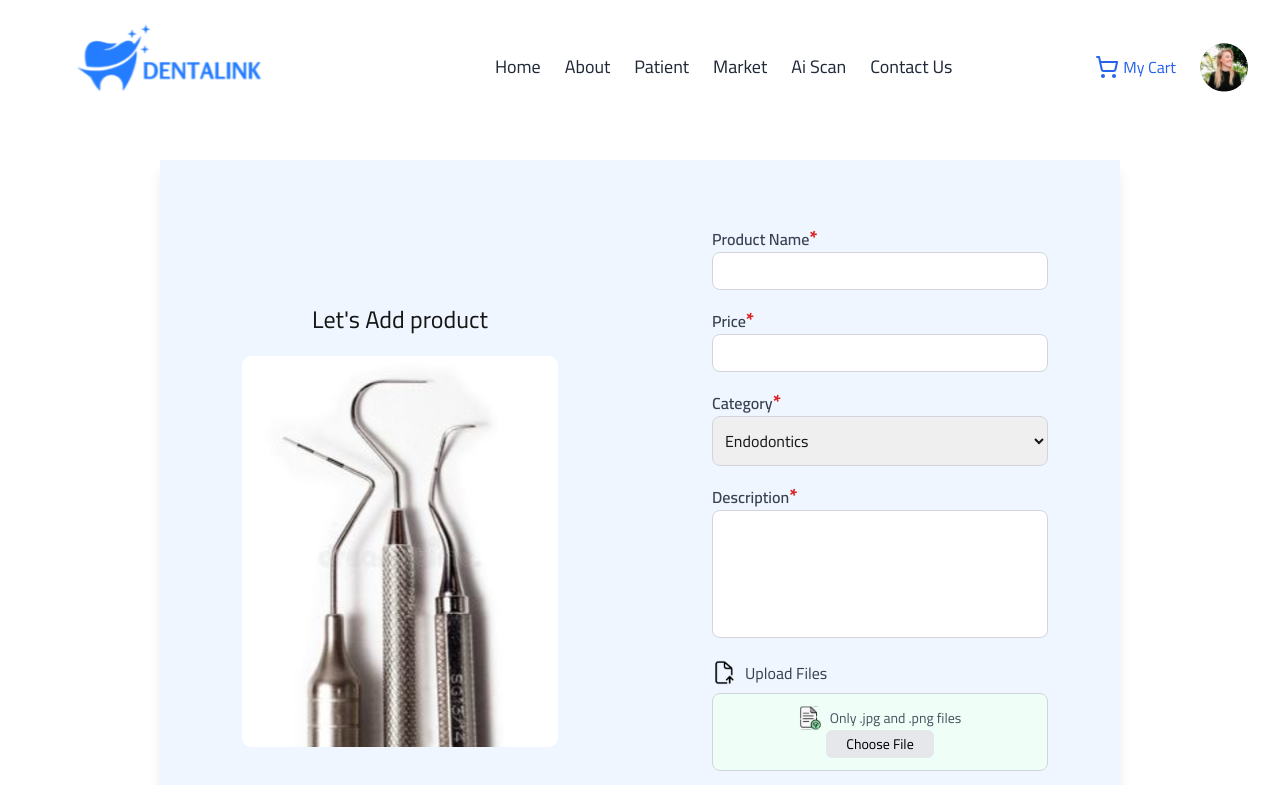
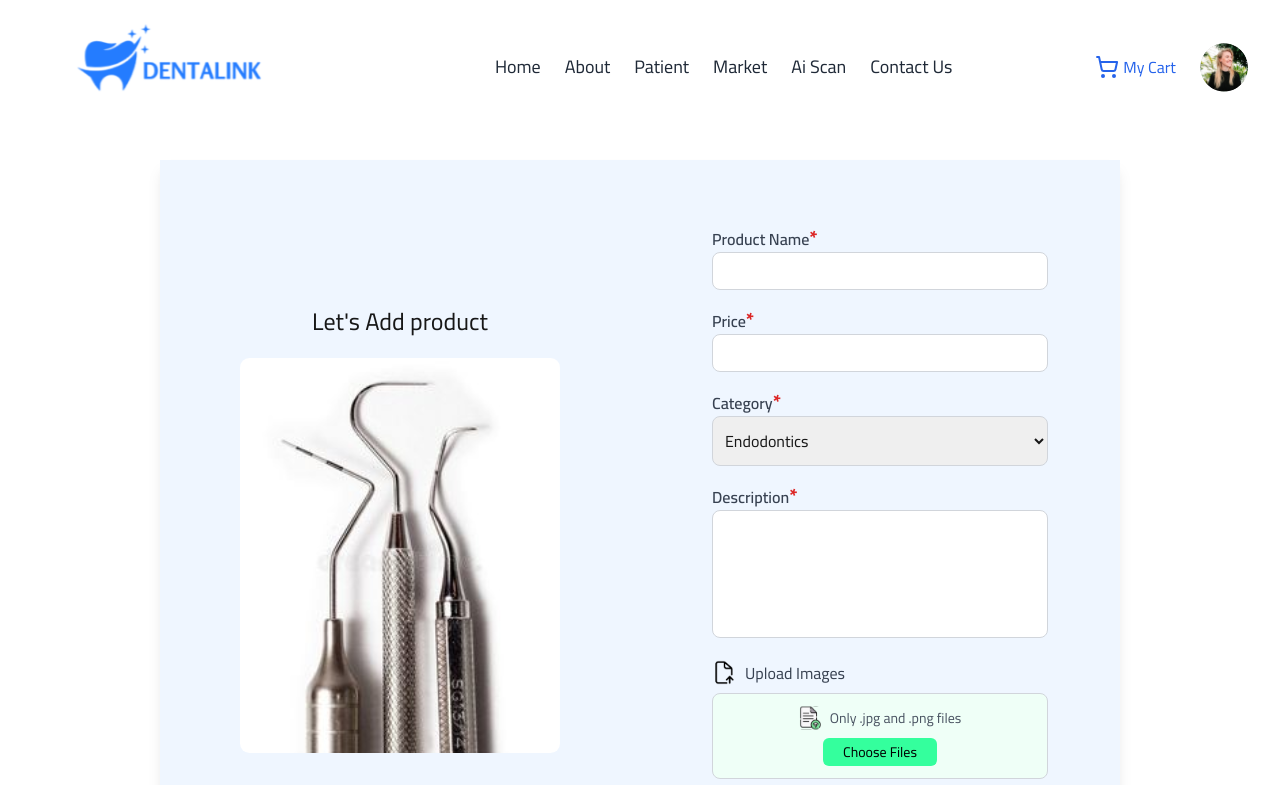
Before and after one commit to doniahusien/denta-Link, a Next.js app: page /market/shop/add-tool in a window 1280 px wide. Shown: the top 785 px of the page. Built offline with nearby package versions, Linux system fonts and the light colour scheme; sample sign-in values are in the browser's storage.

Commit message:
feat(tool): implement form validation and layout updates

```diff
--- a/src/components/market/ToolForm.jsx
+++ b/src/components/market/ToolForm.jsx
@@ -1,25 +1,65 @@
 "use client"
 import React, { useState } from 'react'
+import { useEffect } from 'react';
+import Image from 'next/image';
 import Label from '../auth/Label';
 import Input from '../auth/Input';
 import SubmitBtn from '../auth/SubmitBtn';
 import FileInput from '../UI/FileInput';
+import fileSrc from "../../../public/images/icons/file.svg";
+import fileId from "../../../public/images/icons/fileId.svg";
+import { useDispatch ,useSelector} from 'react-redux';
+import { addTool } from '@/redux/features/tools/toolThunk';
 const ToolForm = () => {
+    const { error, success, loading } = useSelector((state) => state.patient);
+    const dispatch = useDispatch();
+    const [showSuccessMessage, setShowSuccessMessage] = useState(false);
+
+
     const [formData, setFormData] = useState({
-        name: '',
-        Price: '',
-        Category: '',
-        Description: '',
-        file: null,
+        toolName: '',
+        price: '',
+        category: '',
+        description: '',
+        images: [],
     });
+    useEffect(() => {
+        if (success) {
+            setShowSuccessMessage(true);
+            setFormData({
+                toolName: '',
+                price: '',
+                category: '',
+                description: '',
+                images: [],
+            });
+            setTimeout(() => setShowSuccessMessage(false), 3000);
+        }
+    }, [success]);
 
-    const handleSubmit = (e) => { e.preventDefault(); };
+    const handleSubmit = (e) => {
+        e.preventDefault();
+        const toolData = new FormData();
+        Object.keys(formData).forEach((key) => {
+            if (key === "images") {
+                formData.images.forEach((image) => {
+                    toolData.append("images", image);
+                });
+            } else {
+                toolData.append(key, formData[key]);
+            }
+        });
+
+        dispatch(addTool(toolData));
+    };
+
     const handleChange = (e) => {
         const { name, value } = e.target;
         setFormData({ ...formData, [name]: value });
     };
     const handleFileChange = (e) => {
-        setFormData({ ...formData, file: e.target.files[0] });
+        const files = Array.from(e.target.files);
+        setFormData({ ...formData, images: [...formData.images, ...files] });
     };
 
     return (
@@ -30,16 +70,16 @@ const ToolForm = () => {
                 <form className="space-y-4" onSubmit={handleSubmit}>
                     <div>
                         <Label text="Product Name" />
-                        <Input type="text" name="name" value={formData.name} onChange={handleChange} />
+                        <Input type="text" name="toolName" value={formData.toolName} onChange={handleChange} />
                     </div>
 
                     <div>
                         <Label text="Price" />
-                        <Input type="text" name="price" value={formData.Price} onChange={handleChange} />
+                        <Input type="text" name="price" value={formData.price} onChange={handleChange} />
                     </div>
                     <div>
                         <Label text="Category" />
-                        <select className="w-full border border-gray-300 rounded-lg p-2" value={formData.Category} name="category" onChange={handleChange}>
+                        <select className="w-full border border-gray-300 rounded-lg p-2" value={formData.category} name="category" onChange={handleChange}>
                             <option value='Endodontics'>Endodontics</option>
                             <option value='Prosthodontics'>Prosthodontics</option>
                             <option value='Diagnostics'>Diagnostics</option>
@@ -49,15 +89,52 @@ const ToolForm = () => {
                         <Label text="Description" />
                         <textarea
                             name="description"
-                            value={formData.Description}
+                            value={formData.description}
                             onChange={handleChange}
                             cols="45"
                             rows="5"
                             className="w-full md:w-full lg:w-full h-32 p-3 border border-gray-300 rounded-lg resize-none focus:outline-none focus:ring-2 focus:ring-blue-500"
-                        ></textarea>                    </div>
+                        ></textarea>
+                    </div>
 
-                    <FileInput onChange={handleFileChange} label="Upload Files" flag="true" />
-                    {/*Error && <p className="text-red-500 text-sm mt-2">{loginError}</p>*/}
+
+        <div>
+                        <label className="block text-gray-700 mb-2 flex items-center space-x-2">
+                            <Image src={fileId} alt="file icon" width={25} height={25} />
+                            <span>Upload Images</span>
+                        </label>
+                        <div className="flex flex-col gap-2 items-center justify-between border border-gray-300 rounded-lg px-4 py-3 bg-[#EFFFF7] space-y-3 md:space-y-0">
+                            <div className="flex items-center space-x-2">
+                                <Image src={fileSrc} alt="file" width={23} height={23} />
+                                <p className="text-xs sm:text-sm text-gray-600">Only .jpg and .png files</p>
+                            </div>
+                            <label className="bg-[#34FF9D] text-black text-sm py-1 px-5 rounded-md cursor-pointer hover:bg-green-500 transition duration-200">
+                                Choose Files
+                                <input
+                                    type="file"
+                                    name="images"
+                                    accept=".jpg,.png"
+                                    multiple
+                                    className="hidden"
+                                    onChange={handleFileChange}
+                                />
+                            </label>
+                        </div>
+                        {/* Display Selected Images */}
+                        {formData.images?.length > 0 && (
+                            <div className="mt-2 grid grid-cols-3 gap-2">
+                                {formData.images.map((file, index) => (
+                                    <div key={index} className="relative">
+                                        <img
+                                            src={URL.createObjectURL(file)}
+                                            alt={`selected-${index}`}
+                                            className="w-16 h-16 object-cover rounded-md"
+                                        />
+                                    </div>
+                                ))}
+                            </div>
+                        )}
+                    </div>                    {/*Error && <p className="text-red-500 text-sm mt-2">{loginError}</p>*/}
                     <div className="text-center">
                         <SubmitBtn text="Add" loading="" />
                     </div>
```
